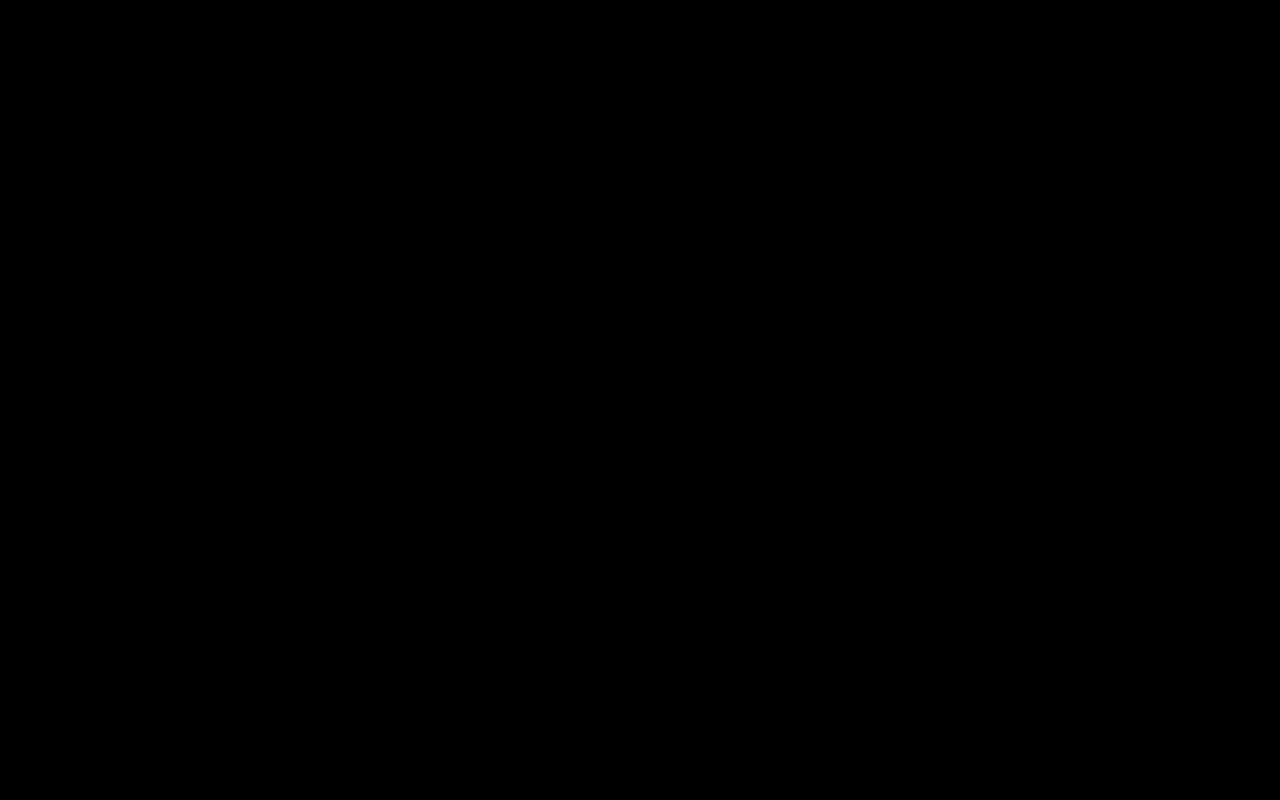
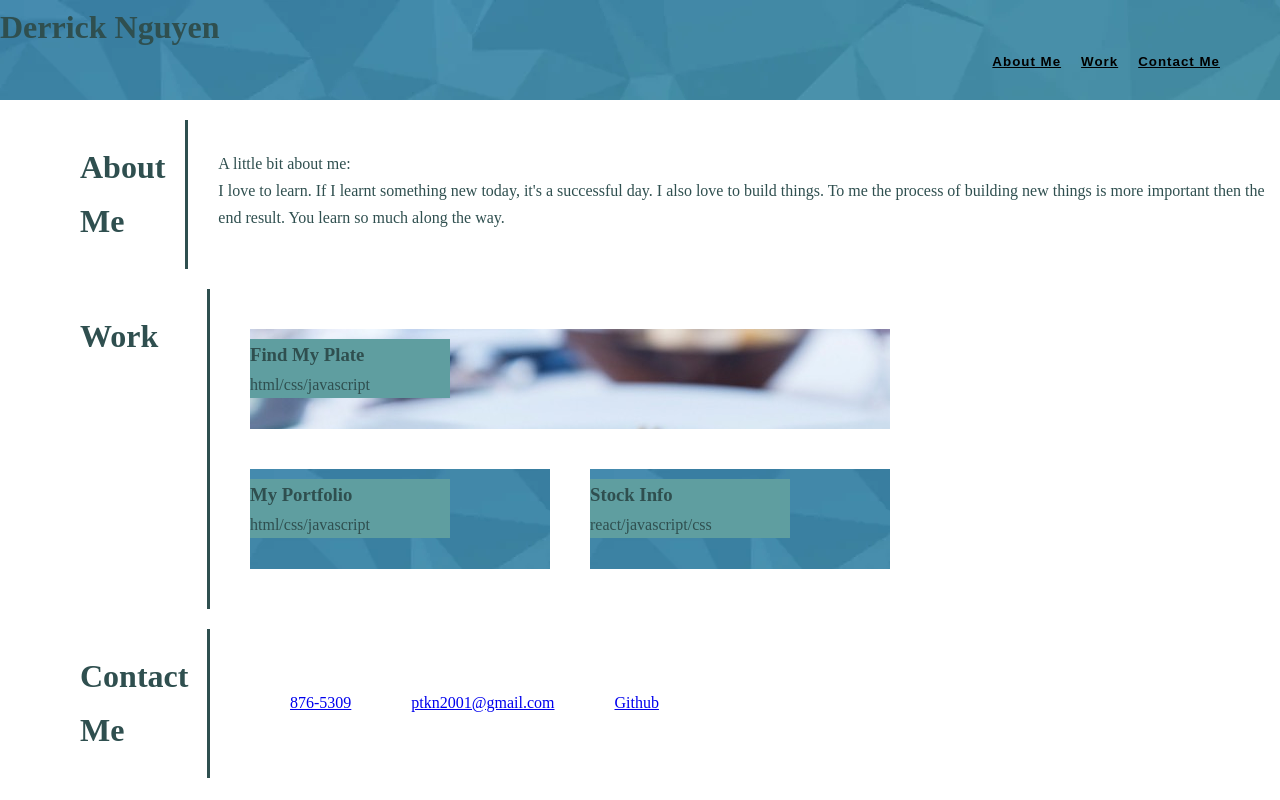
Before and after one commit to ptkn2001/MyPortfolio, a plain HTML site: page index.html in a window 1280 px wide. Drawn offline with Linux system fonts and the light colour scheme.

Commit message:
add content to html and update css

```diff
--- a/assets/css/style.css
+++ b/assets/css/style.css
@@ -7,8 +7,122 @@
 html,
 body {
     font-family: 'Times New Roman', Times, serif;
-    background: #000;
-    color: #fff;
+    background: white;
+    color: darkslategray;
     line-height: 1.7;
     overflow-x: hidden;
 }
+
+h2 {
+    font-size: 32px;
+    font-weight: bold;
+}
+
+.header {
+    height: 100px;
+    background: url(../img/header.png) no-repeat;
+}
+
+.header nav {
+    display: flex;
+    flex-direction: row;
+    justify-content: flex-end;
+    padding: 0 60px 0 60px;
+    position: relative;
+}
+
+.header nav .btn {
+    cursor: pointer;
+    background: none;
+    border: none;
+    font-weight: bold;
+    letter-spacing: 1px;
+    margin-left: 20px;
+    text-decoration: underline;
+}
+
+.about-me,
+.work,
+.contact-me {
+    display: flex;
+    flex-direction: row;
+    margin-top: 20px;
+}
+
+.about-me h2,
+.work h2,
+.contact-me h2 {
+    width: 150px;
+    padding: 20px;
+    margin-left: 60px;
+    border-right: solid;
+    justify-content: end;
+}
+
+.about-me-content {
+    margin-top: 30px;
+    padding-left: 30px;
+}
+
+.work-content {
+    margin: 20px;
+    display: flex;
+    flex-direction: column;
+}
+
+.work-content-main {
+    width: 640px;
+    height: 100px;
+    margin: 20px;
+    background: url(../img/foodplate.jpg) no-repeat;
+}
+
+.work-content-main h3,
+.work-content-secondary h3 {
+    background-color: cadetblue;
+    white-space: nowrap;
+    width: 200px;
+    margin-top: 10px;
+}
+
+.work-content-main p,
+.work-content-secondary p {
+    background-color: cadetblue;
+    white-space: nowrap;
+    width: 200px;
+}
+
+.work-content-secondary {
+    width: 300px;
+    height: 100px;
+    margin: 20px;
+    background: url(../img/header.png) no-repeat;
+}
+
+#work_content_secondary {
+    display: flex;
+    flex-direction: row;
+}
+
+.contact-info {
+    padding-left: 20px;
+    margin-top: 60px;
+    display: flex;
+    flex-direction: row;
+}
+
+.contact-info a {
+    margin-left: 60px;
+}
+
+@media (max-width: 768px) {
+    .work-content-main {
+        width: 300px;
+    }
+    #work_content_secondary {
+        flex-direction: column;
+    }
+    .contact-info {
+        flex-direction: column;
+    }
+}
--- a/index.html
+++ b/index.html
@@ -10,6 +10,53 @@
 </head>
 
 <body>
+    <header class="header">
+        <h2>Derrick Nguyen</h2>
+        <nav>
+            <button onclick="location.href='#about_me'" class="btn about-me-btn">About Me</button>
+            <button onclick="location.href='#work'" class="btn work-btn">Work</button>
+            <button onclick="location.href='#contact_me'" class="btn contact-me-btn">Contact Me</button>
+        </nav>
+    </header>
+
+
+    <div id="about_me" class="about-me">
+        <h2>About Me</h2>
+        <div class="about-me-content">
+            <p>A little bit about me:</p>
+            <p>I love to learn. If I learnt something new today, it's a successful day. I also love to build things. To me the process of building new things is more important then the end result. You learn so much along the way.
+            </p>
+        </div>
+    </div>
+
+    <div id="work" class="work">
+        <h2>Work</h2>
+        <div id="work_content" class="work-content">
+            <div id="work_content_main" class="work-content-main">
+                <h3>Find My Plate</h3>
+                <p>html/css/javascript</p>
+            </div>
+            <div id="work_content_secondary">
+                <div class="work-content-secondary">
+                    <h3>My Portfolio</h3>
+                    <p>html/css/javascript</p>
+                </div>
+                <div class="work-content-secondary">
+                    <h3>Stock Info</h3>
+                    <p>react/javascript/css</p>
+                </div>
+            </div>
+        </div>
+    </div>
+
+    <div id="contact_me" class="contact-me">
+        <h2>Contact Me</h2>
+        <div class="contact-info">
+            <a href="#">876-5309</a>
+            <a href="mailto:ptkn2001@gmail.com">ptkn2001@gmail.com</a>
+            <a href="https://github.com/ptkn2001" target="_blank">Github</a>
+        </div>
+    </div>
 
 </body>
 
```
Also changed, not shown: assets/img/foodplate.jpg (added), assets/img/header.png (added).
